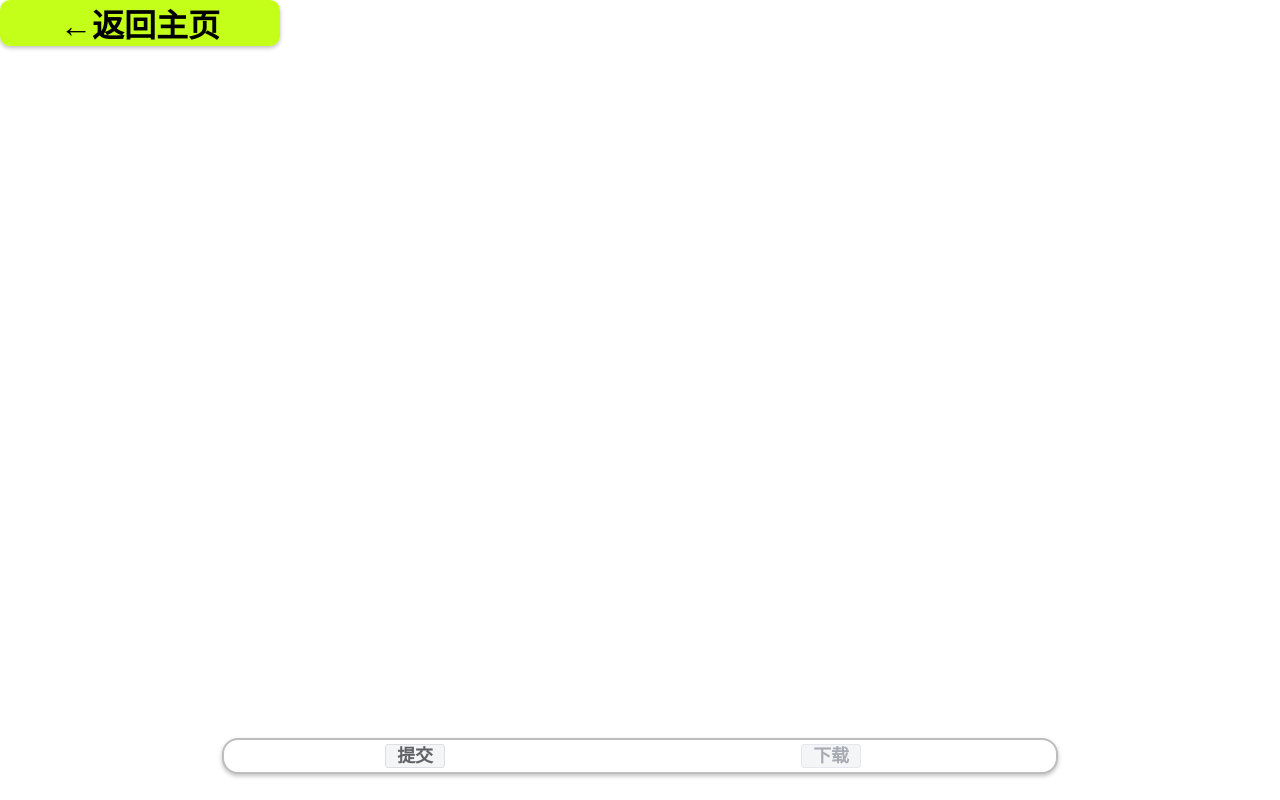
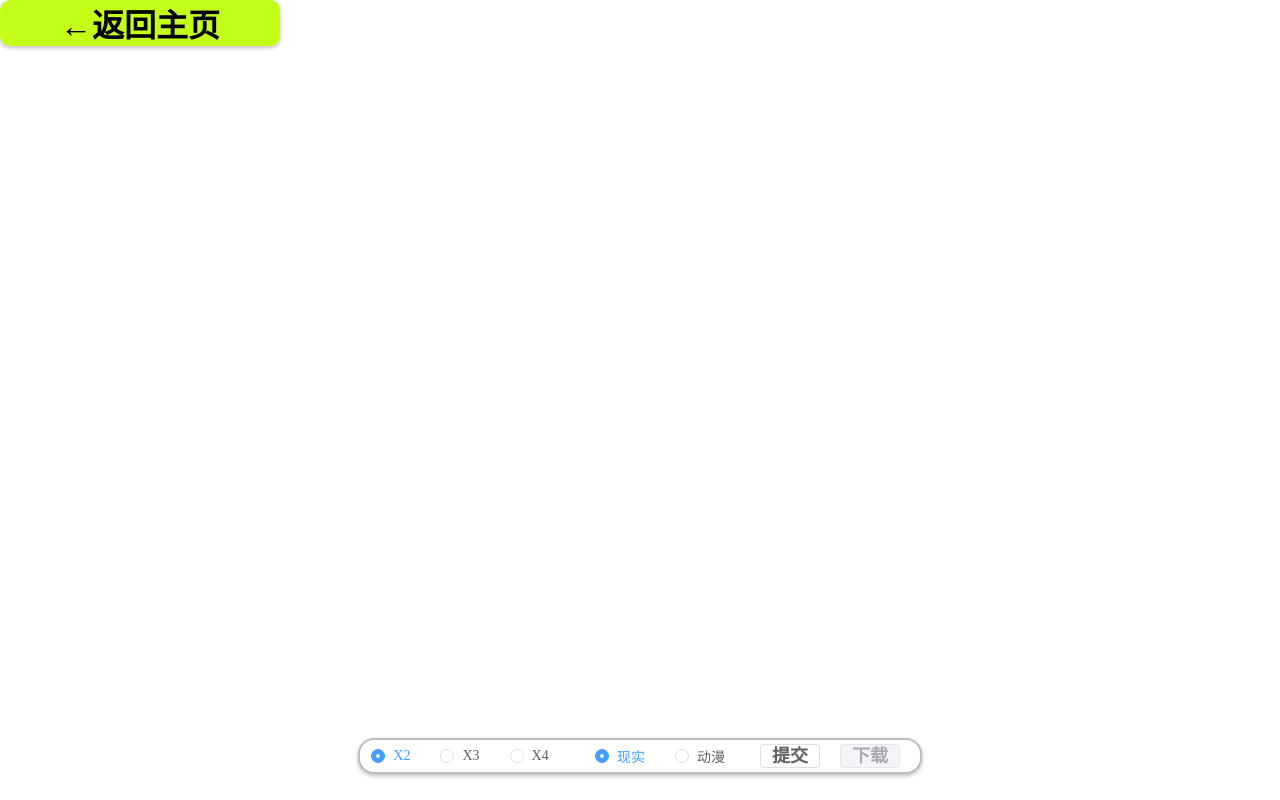
Before and after one commit to Hydrageno/inpaint-toolbox, a Vue app: page /super-resolution in a window 1280 px wide. Built offline with nearby package versions, Linux system fonts and the light colour scheme.

Commit message:
finish content & style for SRView.

```diff
--- a/src/components/language/en.js
+++ b/src/components/language/en.js
@@ -84,6 +84,8 @@ export default {
                 backHome: "Back Home"
             },
             toolBar:{
+                realWorld: "Real World",
+                animation: "Animation",
                 submit: "SUBMIT",
                 download: "DOWNLOAD"
             }
--- a/src/components/language/zh.js
+++ b/src/components/language/zh.js
@@ -84,6 +84,8 @@ export default {
                 backHome: "返回主页"
             },
             toolBar:{
+                realWorld: "现实",
+                animation: "动漫",
                 submit: "提交",
                 download: "下载"
             }
--- a/src/views/SuperResolutionView.vue
+++ b/src/views/SuperResolutionView.vue
@@ -15,7 +15,20 @@
         <!--toolbar for canvas-->
         <!--画布的工具栏-->
         <div class="super-resolution-view-toolbar">
-            <div class="request-super-resolution">
+            <div class="super-resolution-scale-container">
+                <el-radio-group v-model="superResolutionScale">
+                    <el-radio :label="2">X2</el-radio>
+                    <el-radio :label="3">X3</el-radio>
+                    <el-radio :label="4">X4</el-radio>
+                </el-radio-group>
+            </div>
+            <div class="super-resolution-type-container">
+                <el-radio-group v-model="superResolutionType">
+                    <el-radio :label="1">{{ realWorld }}</el-radio>
+                    <el-radio :label="2">{{ animation }}</el-radio>
+                </el-radio-group>
+            </div>
+            <div class="request-super-resolution-container">
                 <el-button size="small" @click="requestSuperResolution" :disabled="submitLocked">
                     <h2>{{ submit }}</h2>
                 </el-button>
@@ -30,6 +43,7 @@
 </template>
 
 <script>
+import { ref } from 'vue'
 import store from '@/store'
 //import 'default-passive-events'
 
@@ -45,8 +59,8 @@ export default{
             scale: 1,
             translateX: 0,
             translateY: 0,
-            superResolutionScale: 2,
-            superResolutionType: 1,
+            superResolutionScale: ref(2),
+            superResolutionType: ref(1),
             // aims to prevent user from clicking the button.
             // 在服务器处理数据期间阻止用户点击按钮。
             submitLocked: false,
@@ -134,6 +148,12 @@ export default{
             // 通过i18n中的language属性值来调整展示的内容，如果为zh则显示中文内容，否则显示英文内容。
             return this.$t('superResolutionView.navigatorText.backHome')
         },
+        realWorld(){
+            return this.$t('superResolutionView.toolBar.realWorld')
+        },
+        animation(){
+            return this.$t('superResolutionView.toolBar.animation')
+        },
         submit(){
             return this.$t('superResolutionView.toolBar.submit')
         },
@@ -203,7 +223,7 @@ h3{
     }
     .super-resolution-view-toolbar{
         height: 2.0em;
-        width: 52rem;
+        width: 35rem;
         position: fixed;
         overflow: hidden;
         // the distance between toolbar and bottom.
@@ -226,6 +246,20 @@ h3{
         // 让内部元素垂直居中。
         display: flex;
         align-items: center;
+        .super-resolution-scale-container{
+            flex: 2;
+            // make inner element center horizontal.
+            // 让内部元素水平居中。
+            display: flex;
+            justify-content: center;
+        }
+        .super-resolution-type-container{
+            flex: 2;
+            // make inner element center horizontal.
+            // 让内部元素水平居中。
+            display: flex;
+            justify-content: center;
+        }
         .request-super-resolution{
             //background-color: yellow;
             flex: 0.85;
```
